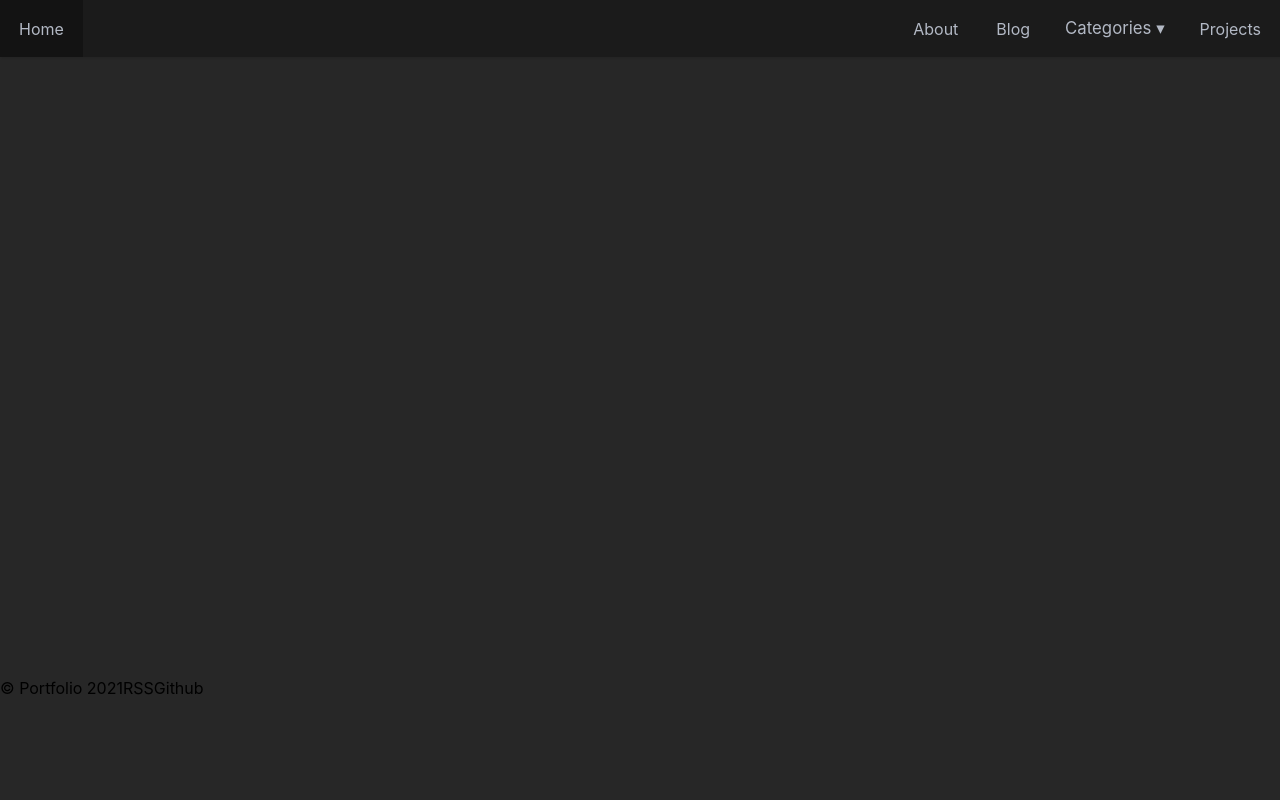
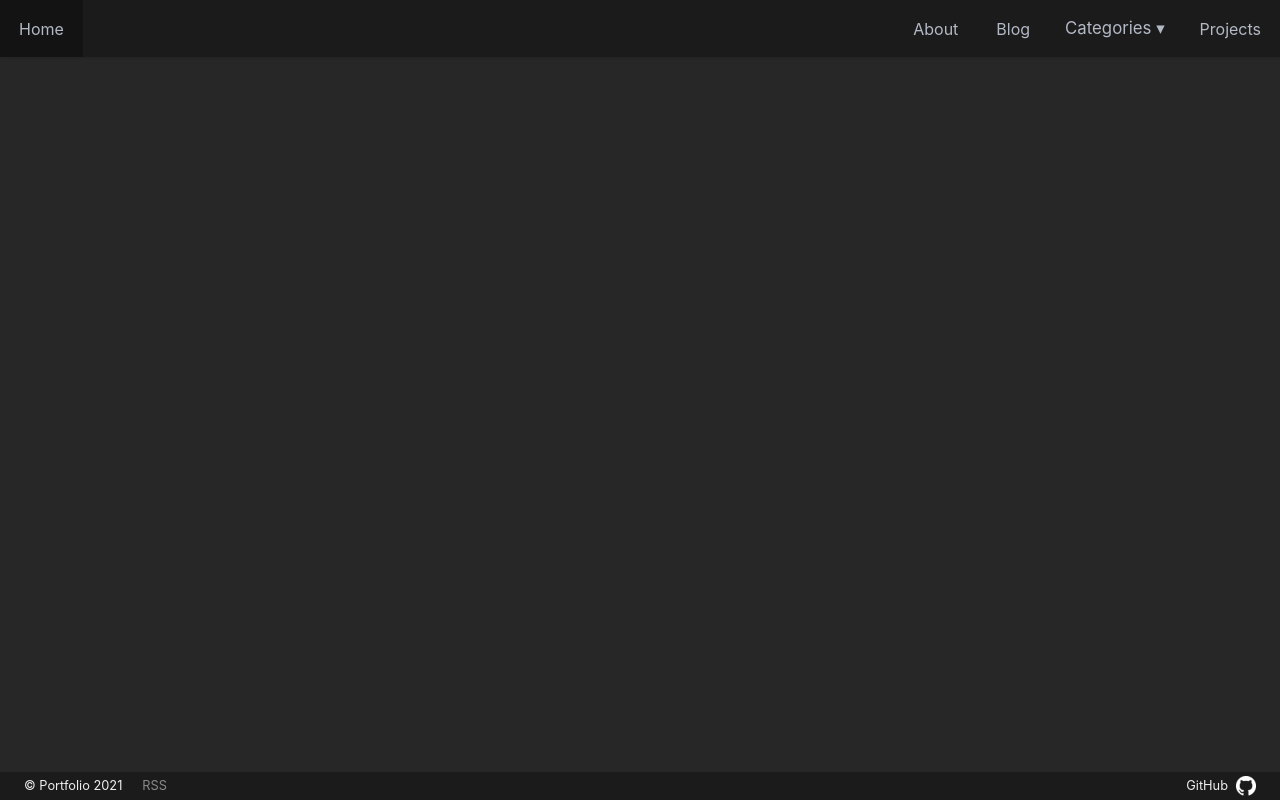
Before and after one commit to writinginlee/writinginlee.com, a Gatsby site: page / in a window 1280 px wide. Built offline with nearby package versions, Linux system fonts and the light colour scheme; Gatsby itself is replaced by a stand-in of ours.

Commit message:
Add footer styles

```diff
--- a/src/components/footer.js
+++ b/src/components/footer.js
@@ -1,16 +1,21 @@
 import React from "react";
 import { Link } from "gatsby";
+
+import github from "../icons/github.png";
 
 import * as styles from "./footer.module.css";
 
 export const Footer = () => {
   return (
-    <footer>
-      <nav>
+    <footer className={styles.footer}>
+      <div className={styles.flex}>
+        <nav className={styles.nav}>
           <span className={styles.span}>© Portfolio 2021</span>
           <Link to={"/rss.xml"} key={"/rss.xml"} className={styles.link}>
             RSS
           </Link>
+        </nav>
+        <nav className={styles.nav}>
           <a
             href={"https://github.com/writinginlee"}
             title={"GitHub"}
@@ -19,9 +24,11 @@ export const Footer = () => {
             key={"https://github.com/writinginlee"}
             className={styles.link}
           >
-          Github
+            <span className={styles.span}>GitHub</span>
+            <img src={github} alt="GitHub" width="20" height="20" />
           </a>
         </nav>
+      </div>
     </footer>
   );
 };
--- a/src/components/footer.module.css
+++ b/src/components/footer.module.css
@@ -1,5 +1,51 @@
+.footer {
+  position: static;
+  width: 100%;
+  bottom: 0;
+  left: 0;
+  padding: 1.5rem 0;
+  background: var(--toolbar-background-color);
+}
+.flex {
+  display: flex;
+  justify-content: space-between;
+  height: 100%;
+  flex-direction: column;
+  align-items: center;
+  gap: 1.25rem;
+}
+.nav {
+  display: flex;
+  gap: 0.25rem;
+  margin: 0 1rem;
+}
 .link {
+  display: flex;
+  align-items: center;
+  color: var(--dark-font-color);
+  font-size: 0.8rem;
+  line-height: 28px;
+  padding: 0 0.5rem;
 }
-
+.link:hover {
+  color: var(--bright-font-color);
+  cursor: pointer;
+  background: var(--dark-opacity);
+}
 .span {
+  color: var(--dark-font-color);
+  font-size: 0.8rem;
+  line-height: 28px;
+  padding: 0 0.5rem;
+  color: var(--toolbar-color);
 }
+@media screen and (min-width: 430px) {
+  .footer {
+    position: fixed;
+    height: 28px;
+    padding: 0;
+  }
+  .flex {
+    flex-direction: row;
+  }
+}
```
Also changed, not shown: src/icons/github.png (added). Lines whose indentation alone changed are shown as unchanged.
